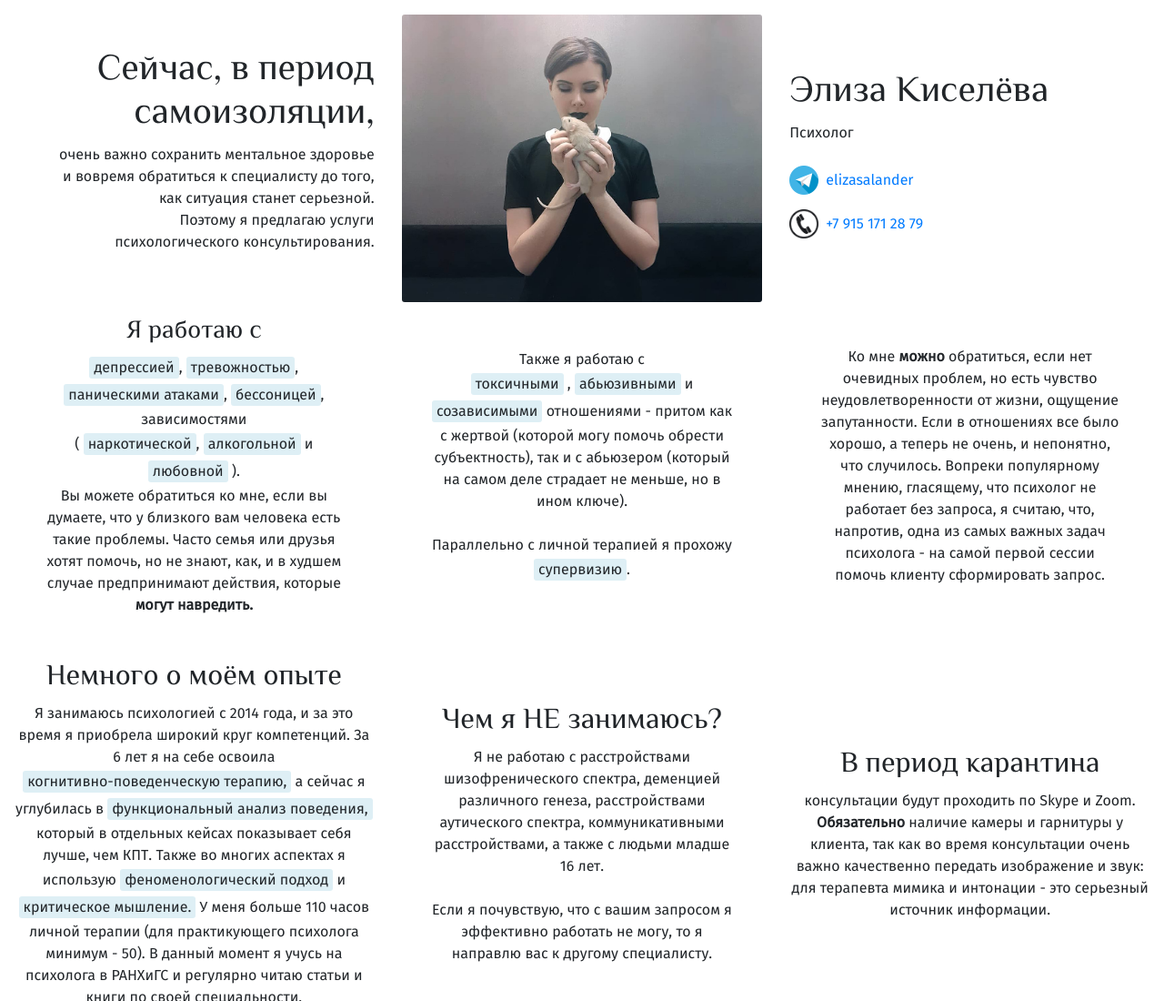
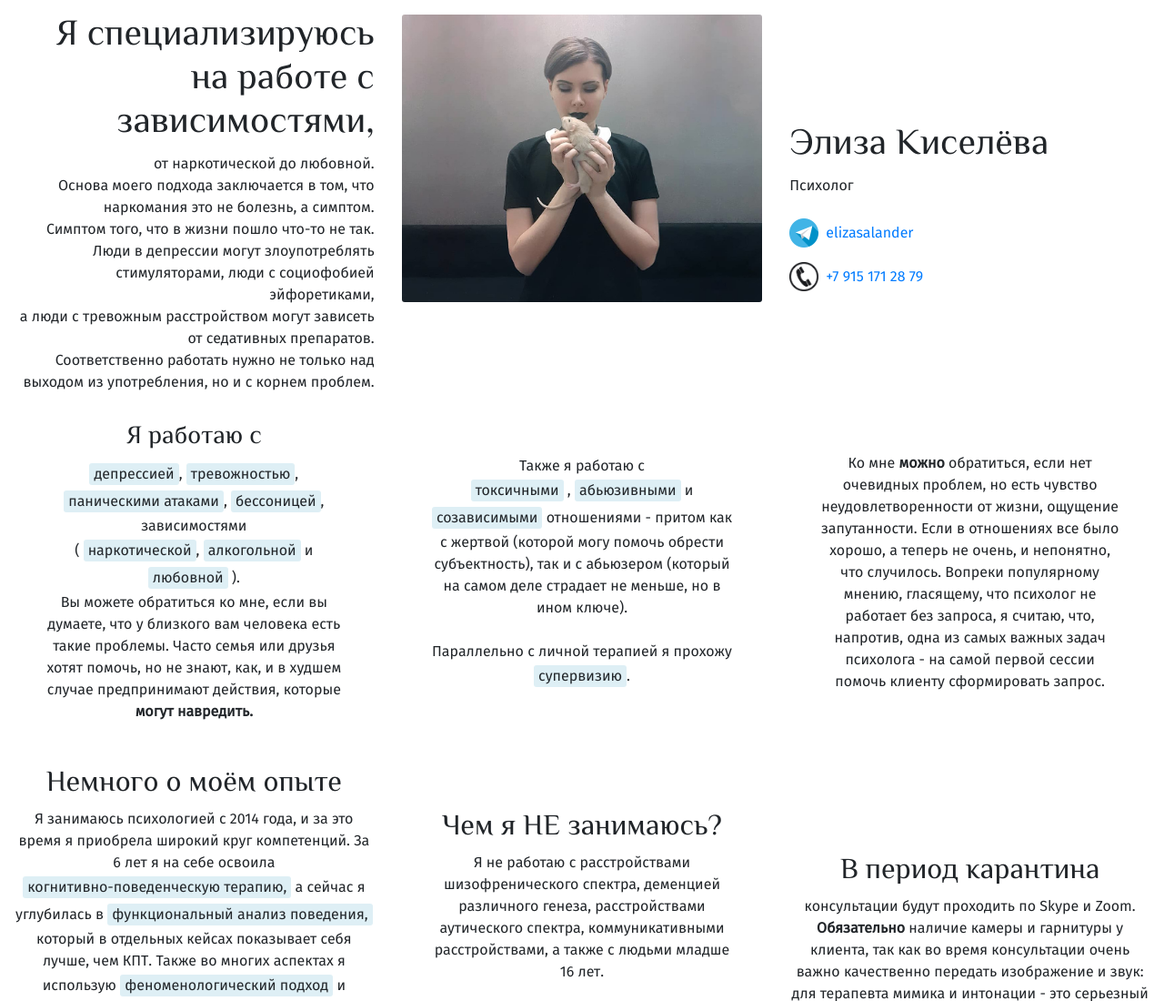
Before and after one commit to In-the-willows/In-the-willows.github.io, a plain HTML site: page index.html in a window 1280 px wide. Shown: the top 1100 px of the page at 91% size. Drawn offline with nearby package versions, Linux system fonts and the light colour scheme.

Commit message:
Update index.html

```diff
--- a/index.html
+++ b/index.html
@@ -84,13 +84,16 @@
     <div class="container-fluid">
         <div class="row my-3">
             <div class="col-12 col-md-4 py-3 py-md-0 text-center text-md-right my-auto">
-                <h1>Сейчас, в период самоизоляции,</h1>
+                <h1>Я специализируюсь на работе с зависимостями,</h1>
                 <p>
-                    очень важно сохранить ментальное здоровье<br>
-                    и вовремя обратиться к специалисту до того,<br>
-                    как ситуация станет серьезной.<br>
-                    Поэтому я предлагаю услуги<br>
-                    психологического консультирования.<br>
+                    от наркотической до любовной. <br>
+                    Основа моего подхода заключается в том, что наркомания это не болезнь, а симптом. <br>
+                    Симптом того, что в жизни пошло что-то не так. <br>
+                    Люди в депрессии могут злоупотреблять стимуляторами, люди с социофобией эйфоретиками, <br>
+                    а люди с тревожным расстройством могут зависеть от седативных препаратов. <br>
+                    Соответственно работать нужно не только над выходом из употребления, но и с корнем проблем.<br>
+
+
                 </p>
             </div>
             <div class="col-12 col-md-4 py-3 py-md-0">
```
